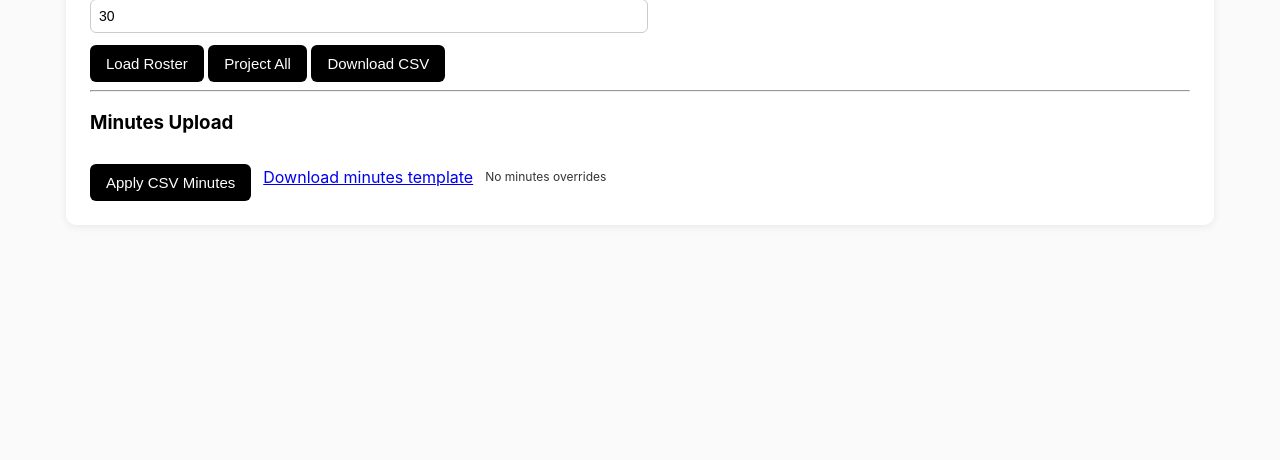
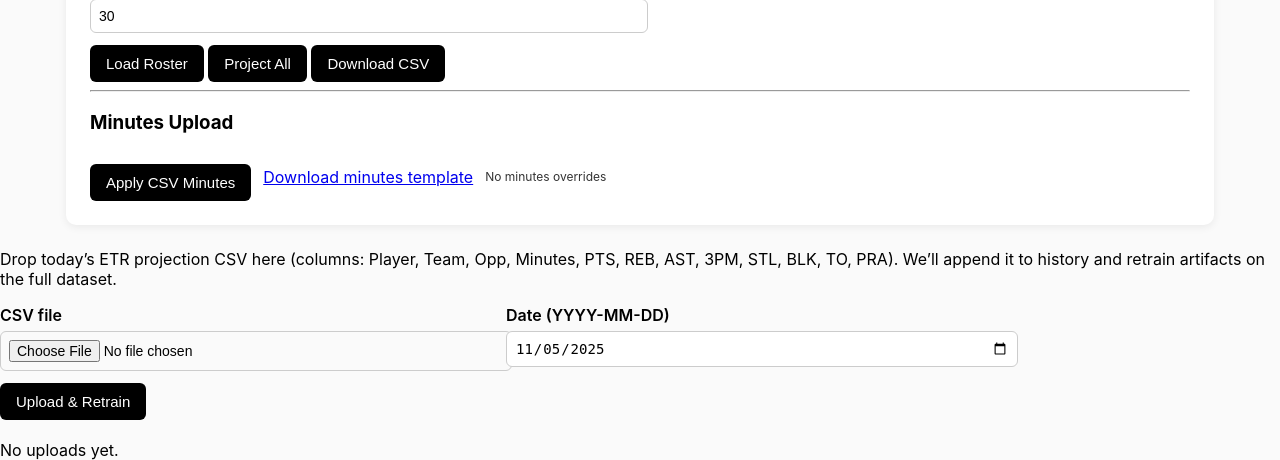
Before and after one commit to satchelscode/etr-projections, a Flask app: page / in a window 1280 px wide. Shown: the part 697-1157 px from the top of the page. Before the commit the page ends 898 px from the top, so only its background shows below. Run offline with Flask 3, Linux system fonts and the light colour scheme; data that the repository does not hold is empty.

Commit message:
Update index.html

```diff
--- a/templates/index.html
+++ b/templates/index.html
@@ -109,25 +109,30 @@
   </div>
 </div>
 
-<!-- ==== DAILY ETR MODELS VIEW ==== -->
-<div class="card view" id="view-daily">
-  <h2>Daily ETR Models</h2>
-  <p class="muted">Drop today’s ETR projection CSV here (columns: Player, Team, Opp, Minutes, PTS, REB, AST, 3PM, STL, BLK, TO, PRA). We’ll append it to history and retrain artifacts on the full dataset.</p>
+<!-- Daily ETR Models tab content -->
+<div id="daily-tab" style="margin-top:16px;">
+  <p>Drop today’s ETR projection CSV here (columns: Player, Team, Opp, Minutes, PTS, REB, AST, 3PM, STL, BLK, TO, PRA). We’ll append it to history and retrain artifacts on the full dataset.</p>
 
-  <div class="row">
+  <div class="row" style="display:grid;grid-template-columns:1fr 1fr;gap:12px;max-width:1000px;">
     <div>
       <label>CSV file</label>
-      <input id="daily-file" type="file" accept=".csv" />
+      <input id="daily-file" type="file" accept=".csv" style="display:block;margin-top:6px;width:100%;" />
     </div>
     <div>
       <label>Date (YYYY-MM-DD)</label>
-      <input id="daily-date" type="date" />
+      <input id="daily-date" type="date" style="display:block;margin-top:6px;width:100%;" />
     </div>
   </div>
 
-  <button id="daily-upload-btn">Upload & Retrain</button>
-  <div id="daily-status" class="muted" style="margin-top:8px;"></div>
+  <button id="daily-upload-btn" style="margin-top:12px;">Upload & Retrain</button>
+  <div id="daily-status" class="muted" style="margin-top:10px;"></div>
+
+  <!-- Library of uploaded raw CSVs -->
+  <div id="daily-library" style="margin-top:20px;"></div>
 </div>
+
+<!-- bump version when updating JS -->
+<script src="/static/daily.js?v=16"></script>
 
 <!-- scripts -->
 <script src="/static/main.js?v=15"></script>
```
